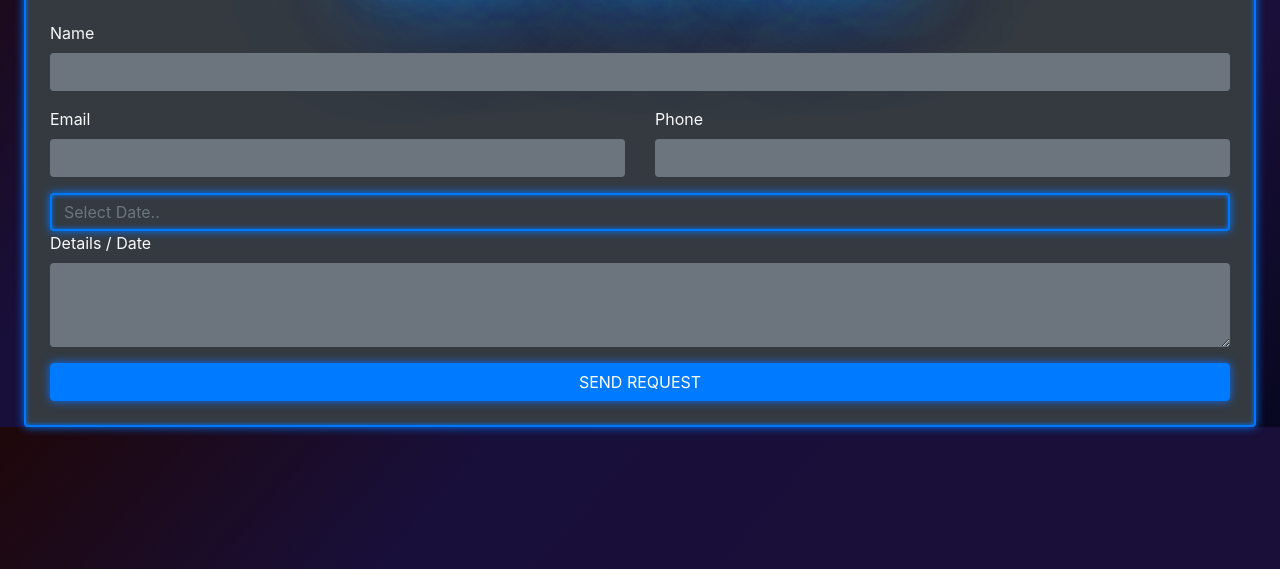
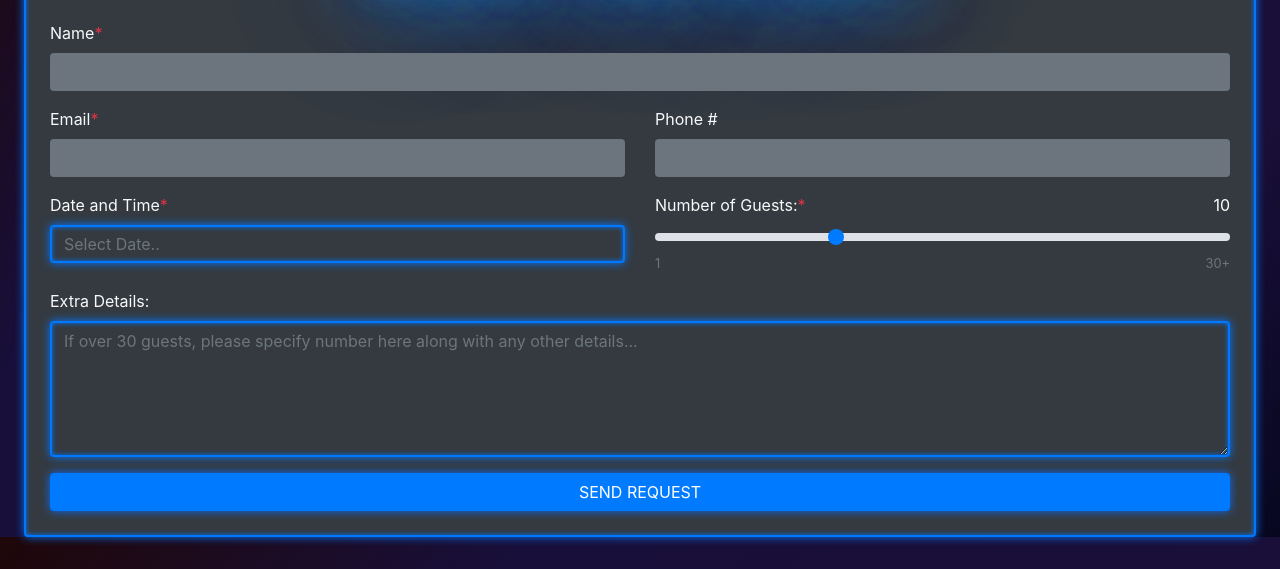
Before and after one commit to kadenrb/clubhouseWeb, a plain HTML site: page guestlist.html in a window 1280 px wide. Shown: the part 231-800 px from the top of the page. Drawn offline with nearby package versions, Linux system fonts and the light colour scheme; a web font is replaced by a local one.

Commit message:
Set up EmailJS service

```diff
--- a/CSS/index.css
+++ b/CSS/index.css
@@ -129,6 +129,16 @@ body {
     0 0 92px #e60000,
     0 0 102px #e60000,
     0 0 151px #e60000;
+}
+
+.neon-button {
+  color: #0077ff;
+  border: 2px solid #0077ff;
+  background: transparent;
+  font-family: "Orbitron", sans-serif;
+  letter-spacing: 2px;
+  transition: 0.3s;
+  box-shadow: 0 0 10px #0077ff;
 }
 
 .text-iceland {
--- a/JS/guestlist.js
+++ b/JS/guestlist.js
@@ -1,5 +1,6 @@
+// Initialize EmailJS
 (function () {
-  emailjs.init("YOUR_PUBLIC_KEY_HERE");
+  emailjs.init("iv9fpiLFV4WiR59uz");
 })();
 
 // Handle Submit
@@ -18,7 +19,7 @@ document
     btn.disabled = true;
 
     // Send the form
-    emailjs.sendForm("YOUR_SERVICE_ID", "YOUR_TEMPLATE_ID", this).then(
+    emailjs.sendForm("service_xsk1367", "template_usnubgm", this).then(
       function () {
         btn.innerText = "SENT!";
         btn.classList.remove("btn-primary");
@@ -48,9 +49,22 @@ document
     );
   });
 
-// Flatpickr initialization
 flatpickr("#event-date", {
   enableTime: true,
-  dateFormat: "Y-m-d H:i",
-  minDate: "today", // Prevents booking in the past
+  dateFormat: "Y-m-d h:i K",
+  time_24hr: false,
+  minuteIncrement: 30,
+  minDate: "today",
+  disableMobile: "true",
 });
+
+// Update guest count display
+const range = document.querySelector("#range");
+const count = document.querySelector("#count");
+
+if (range && count) {
+  range.addEventListener("input", (event) => {
+    // Update the text on the screen
+    count.textContent = event.target.value;
+  });
+}
--- a/guestlist.html
+++ b/guestlist.html
@@ -89,10 +89,12 @@
         <input type="hidden" name="Clubhouse" value="ClubhouseReservation" />
 
         <div class="mb-3">
-          <label class="form-label text-light">Name</label>
+          <label class="form-label text-light"
+            >Name<span class="text-danger">*</span></label
+          >
           <input
             type="text"
-            name="user_name"
+            name="name"
             class="form-control bg-secondary text-white border-0"
             required
           />
@@ -100,41 +102,73 @@
 
         <div class="row">
           <div class="col-md-6 mb-3">
-            <label class="form-label text-light">Email</label>
+            <label class="form-label text-light"
+              >Email<span class="text-danger">*</span></label
+            >
             <input
               type="email"
-              name="user_email"
+              name="email"
               class="form-control bg-secondary text-white border-0"
               required
             />
           </div>
           <div class="col-md-6 mb-3">
-            <label class="form-label text-light">Phone</label>
+            <label class="form-label text-light">Phone #</label>
             <input
               type="tel"
-              name="user_phone"
+              name="phone"
               class="form-control bg-secondary text-white border-0"
             />
           </div>
-        </div>
 
+          <div class="col-md-6 mb-3">
+            <label class="form-label text-light"
+              >Date and Time<span class="text-danger">*</span></label
+            >
             <input
               type="text"
               id="event-date"
+              name="time"
               class="form-control bg-dark text-white neon-blue-border"
               placeholder="Select Date.."
+              required
+            />
+          </div>
+          <div class="col-md-6 mb-3">
+            <label
+              for="range"
+              class="form-label text-light d-flex justify-content-between"
+            >
+              <div>Number of Guests:<span class="text-danger">*</span></div>
+              <span id="count" class="text-white">10</span>
+            </label>
+            <input
+              type="range"
+              class="custom-range"
+              min="1"
+              max="30"
+              id="range"
+              name="amount"
+              value="10"
+              required
             />
 
-        <div class="mb-3">
-          <label class="form-label text-light">Details / Date</label>
+            <div class="d-flex justify-content-between text-secondary small">
+              <span>1</span>
+              <span>30+</span>
+            </div>
+          </div>
+
+          <div class="col-md-12 mb-3">
+            <label class="form-label text-light">Extra Details:</label>
             <textarea
+              placeholder="If over 30 guests, please specify number here along with any other details..."
               name="message"
-            class="form-control bg-secondary text-white border-0"
-            rows="3"
-            required
+              class="form-control bg-dark text-white neon-blue-border"
+              rows="5"
             ></textarea>
           </div>
-
+        </div>
         <button
           type="submit"
           id="submit-btn"
@@ -155,6 +189,10 @@
     <script src="https://cdn.jsdelivr.net/npm/@popperjs/core@2.5.3/dist/umd/popper.min.js"></script>
     <script src="https://stackpath.bootstrapcdn.com/bootstrap/4.5.2/js/bootstrap.min.js"></script>
     <script src="https://cdn.jsdelivr.net/npm/flatpickr"></script>
+    <script
+      type="text/javascript"
+      src="https://cdn.jsdelivr.net/npm/@emailjs/browser@3/dist/email.min.js"
+    ></script>
     <script src="JS/guestlist.js"></script>
   </body>
 </html>
```
Also changed, not shown: promo1.html (+5 -0 lines). Lines whose indentation alone changed are shown as unchanged.
